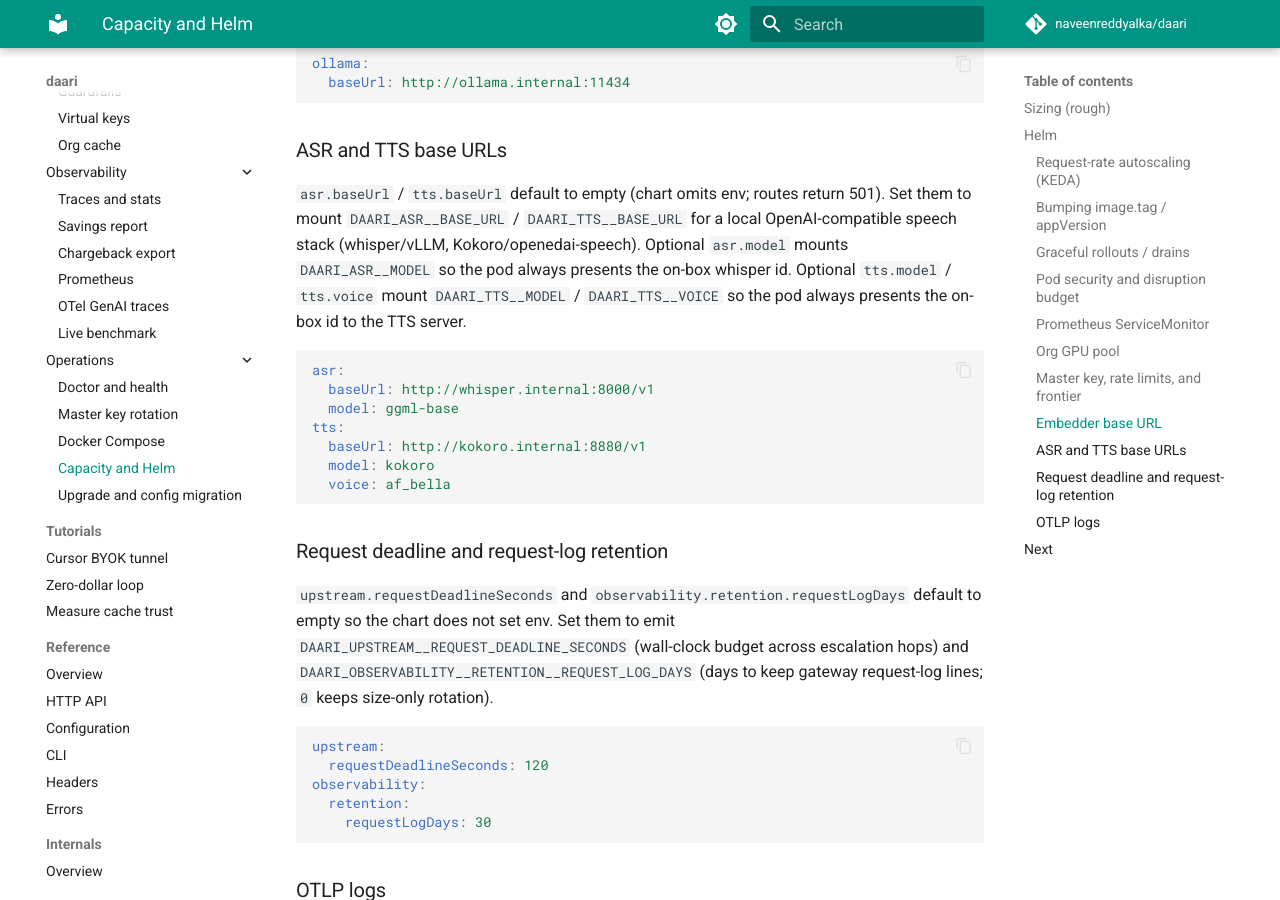
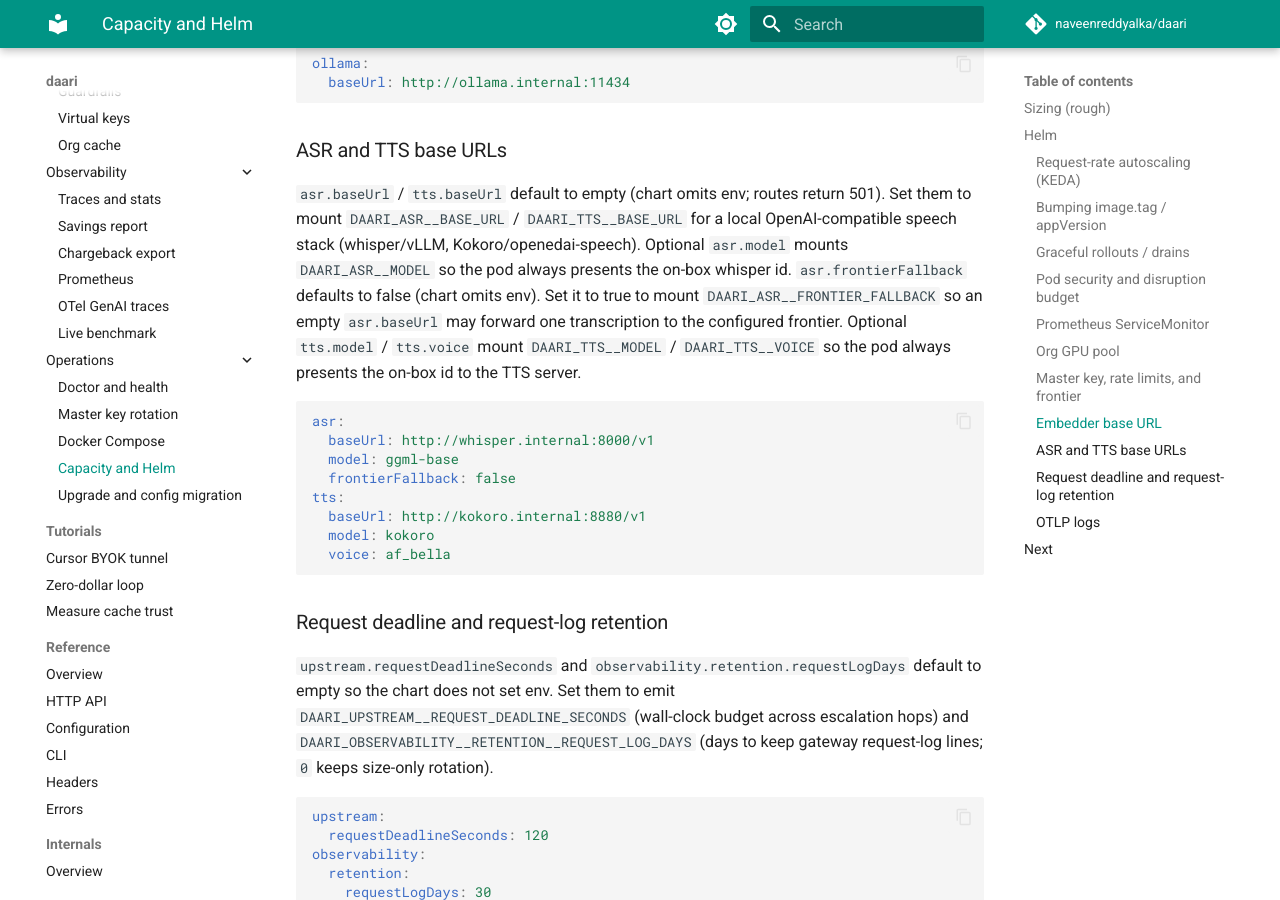
Before and after one commit to naveenreddyalka/daari, an MkDocs documentation site: the page built from docs/developer/guides/operations/capacity-helm.md, in a window 1280 px wide and 900 px high, scrolled down 5365 px. Built offline with MkDocs 1.6.1 and Material for MkDocs 9.7.7, drawn with Linux system fonts in a browser that asks for light colours; comment, search, counter and statistics services are not loaded.

Commit message:
feat(helm): expose asr.frontierFallback (#920)
Chart deploys could not opt into governed cloud transcription. Default stays off so audio remains on-box unless the value is set.

Co-authored-by: Cursor <cursoragent@cursor.com>

````diff
--- a/docs/developer/guides/operations/capacity-helm.md
+++ b/docs/developer/guides/operations/capacity-helm.md
@@ -225,13 +225,17 @@ ollama:
 501). Set them to mount `DAARI_ASR__BASE_URL` / `DAARI_TTS__BASE_URL` for a
 local OpenAI-compatible speech stack (whisper/vLLM, Kokoro/openedai-speech).
 Optional `asr.model` mounts `DAARI_ASR__MODEL` so the pod always presents the
-on-box whisper id. Optional `tts.model` / `tts.voice` mount `DAARI_TTS__MODEL` /
-`DAARI_TTS__VOICE` so the pod always presents the on-box id to the TTS server.
+on-box whisper id. `asr.frontierFallback` defaults to false (chart omits env).
+Set it to true to mount `DAARI_ASR__FRONTIER_FALLBACK` so an empty `asr.baseUrl`
+may forward one transcription to the configured frontier. Optional `tts.model` /
+`tts.voice` mount `DAARI_TTS__MODEL` / `DAARI_TTS__VOICE` so the pod always
+presents the on-box id to the TTS server.
 
 ```yaml
 asr:
   baseUrl: http://whisper.internal:8000/v1
   model: ggml-base
+  frontierFallback: false
 tts:
   baseUrl: http://kokoro.internal:8880/v1
   model: kokoro
````
Also changed, not shown: docs/TRACKING.md (+7 -0 lines), 3 other files.
